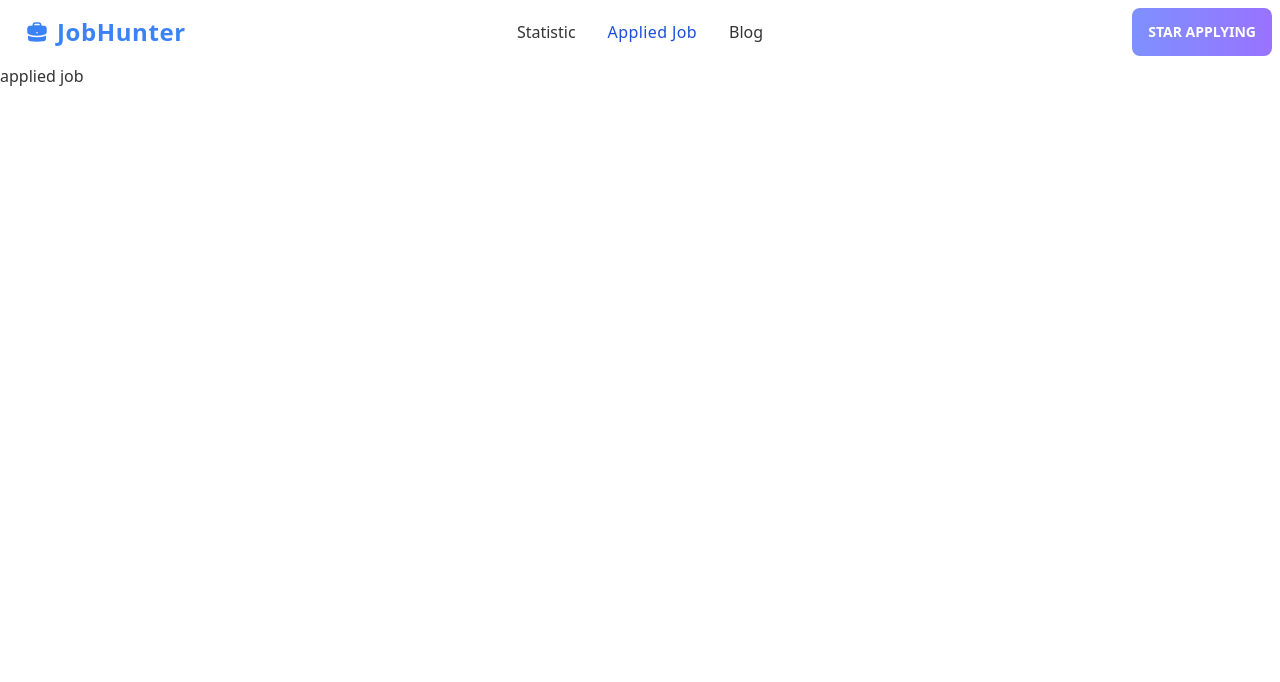
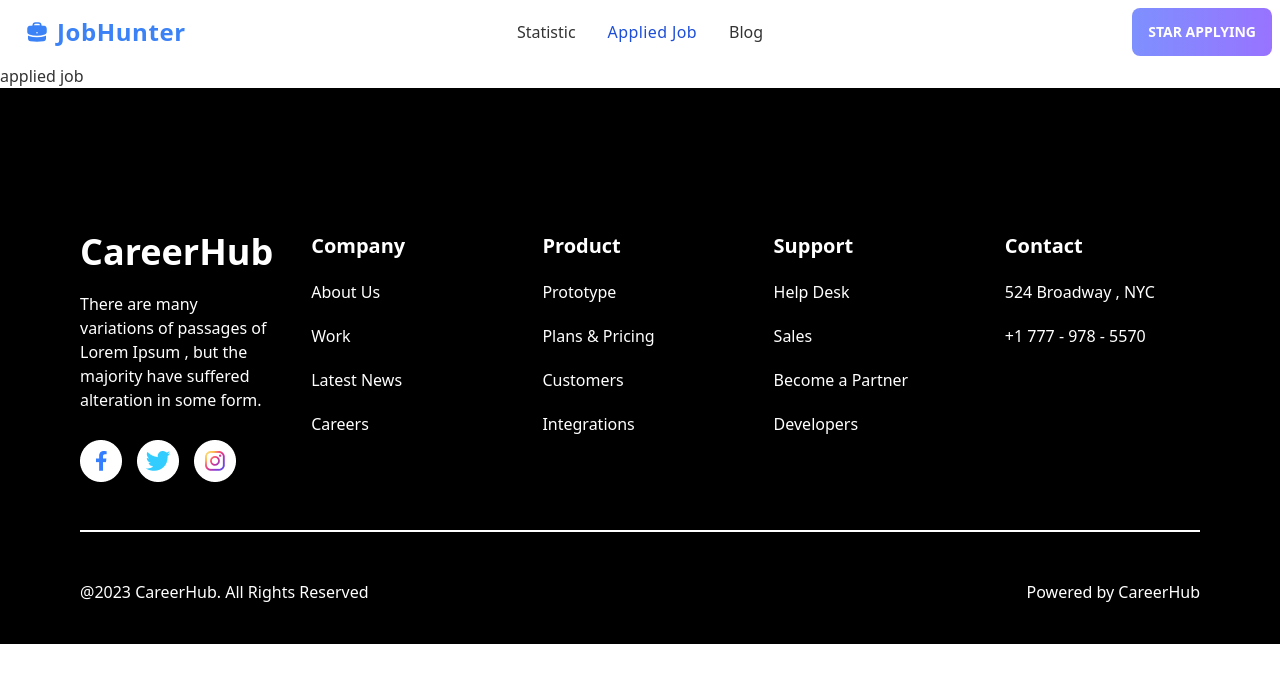
Before and after one commit to Akram409/JobHunter-Client, a React (Vite) app: page /jobs in a window 1280 px wide. Shown: the top 682 px of the page. Built offline with nearby package versions, Linux system fonts and the light colour scheme.

Commit message:
Footer Added

```diff
--- a/src/App.jsx
+++ b/src/App.jsx
@@ -1,12 +1,14 @@
 import React from 'react';
 import { Outlet } from 'react-router-dom';
 import NavBar from './Component/NavBar/NavBar';
+import Footer from './Component/Footer/Footer';
 
 const App = () => {
   return (
     <div>
       <NavBar></NavBar>
       <Outlet/>
+      <Footer />
     </div>
   );
 };
--- /dev/null
+++ b/src/Component/Footer/Footer.css
@@ -0,0 +1,8 @@
+.box p{
+    margin: 20px 0px;
+}
+
+.horizontal{
+    border: 1px solid white;
+    width: 100%;
+}
--- /dev/null
+++ b/src/Component/Footer/Footer.jsx
@@ -0,0 +1,54 @@
+import React from "react";
+import './Footer.css'
+
+const Footer = () => {
+  return (
+    <div className="bg-black text-white px-20 pt-36 pb-10">
+      <div className='grid grid-cols-1 lg:grid-cols-5 md:grid-cols-3 gap-9 '>
+        <div className="box">
+          <h1 className="card-title text-white text-4xl mb-3">CareerHub</h1>
+          <p>
+            There are many variations of passages of Lorem Ipsum , but the
+            majority have suffered alteration in some form.
+          </p>
+          <div className="mt-7">
+            <img src="../../../resources/Icons/Group 9969.png" alt="" />
+          </div>
+        </div>
+        <div className="box">
+          <h1 className="card-title text-white">Company</h1>
+          <p>About Us</p>
+          <p>Work</p>
+          <p>Latest News</p>
+          <p>Careers</p>
+        </div>
+        <div className="box">
+          <h1 className="card-title text-white">Product</h1>
+          <p>Prototype</p>
+          <p>Plans & Pricing</p>
+          <p>Customers</p>
+          <p>Integrations</p>
+        </div>
+        <div className="box">
+          <h1 className="card-title text-white">Support</h1>
+          <p>Help Desk</p>
+          <p>Sales</p>
+          <p>Become a Partner</p>
+          <p>Developers</p>
+        </div>
+        <div className="box">
+          <h1 className="card-title text-white">Contact</h1>
+          <p>524 Broadway , NYC</p>
+          <p>+1 777 - 978 - 5570</p>
+        </div>
+      </div>
+      <div className="horizontal my-12"></div>
+      <div className="flex justify-between">
+            <p>@2023 CareerHub. All Rights Reserved</p>
+            <p>Powered by CareerHub</p>
+        </div>
+    </div>
+  );
+};
+
+export default Footer;
```
